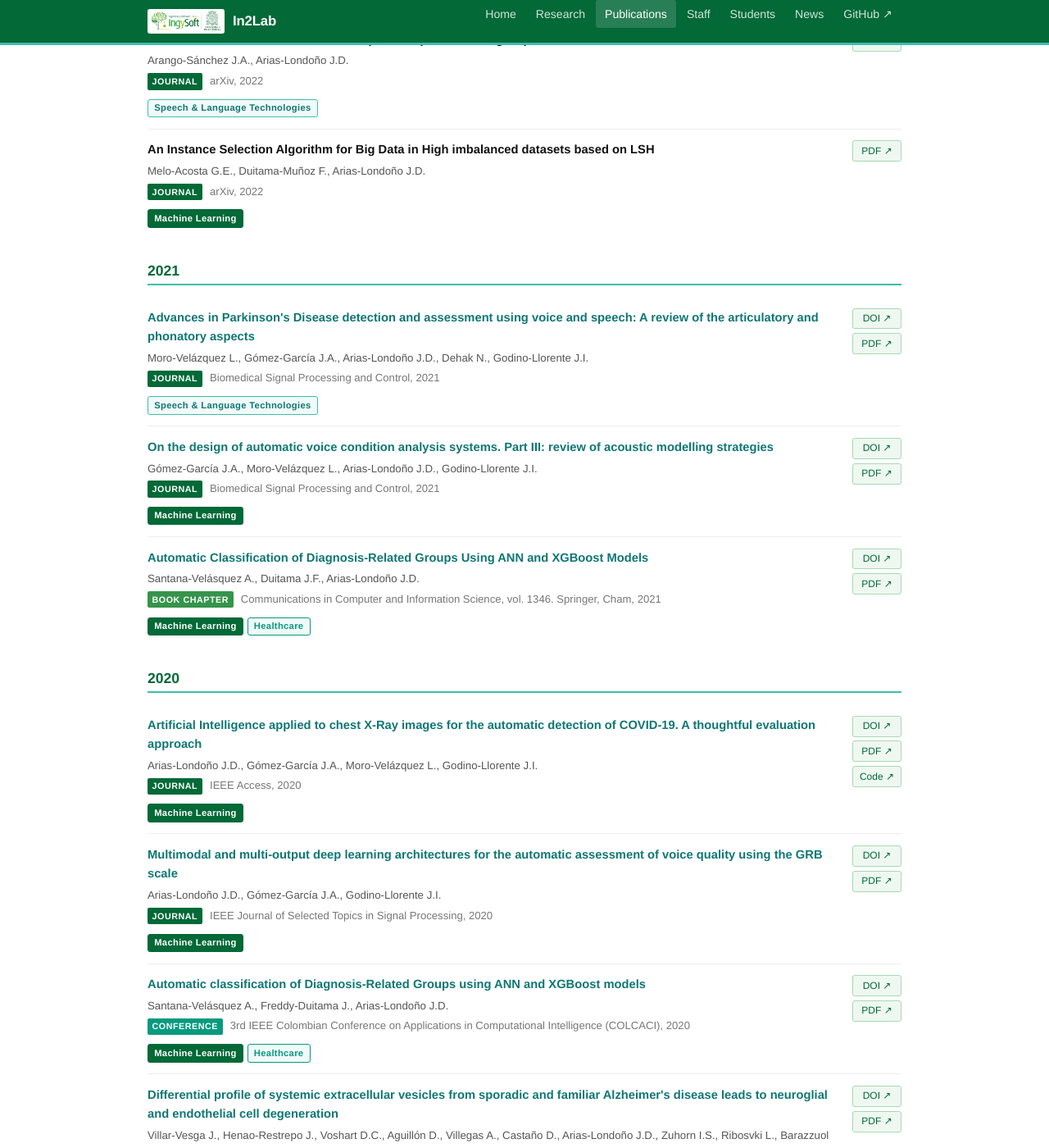
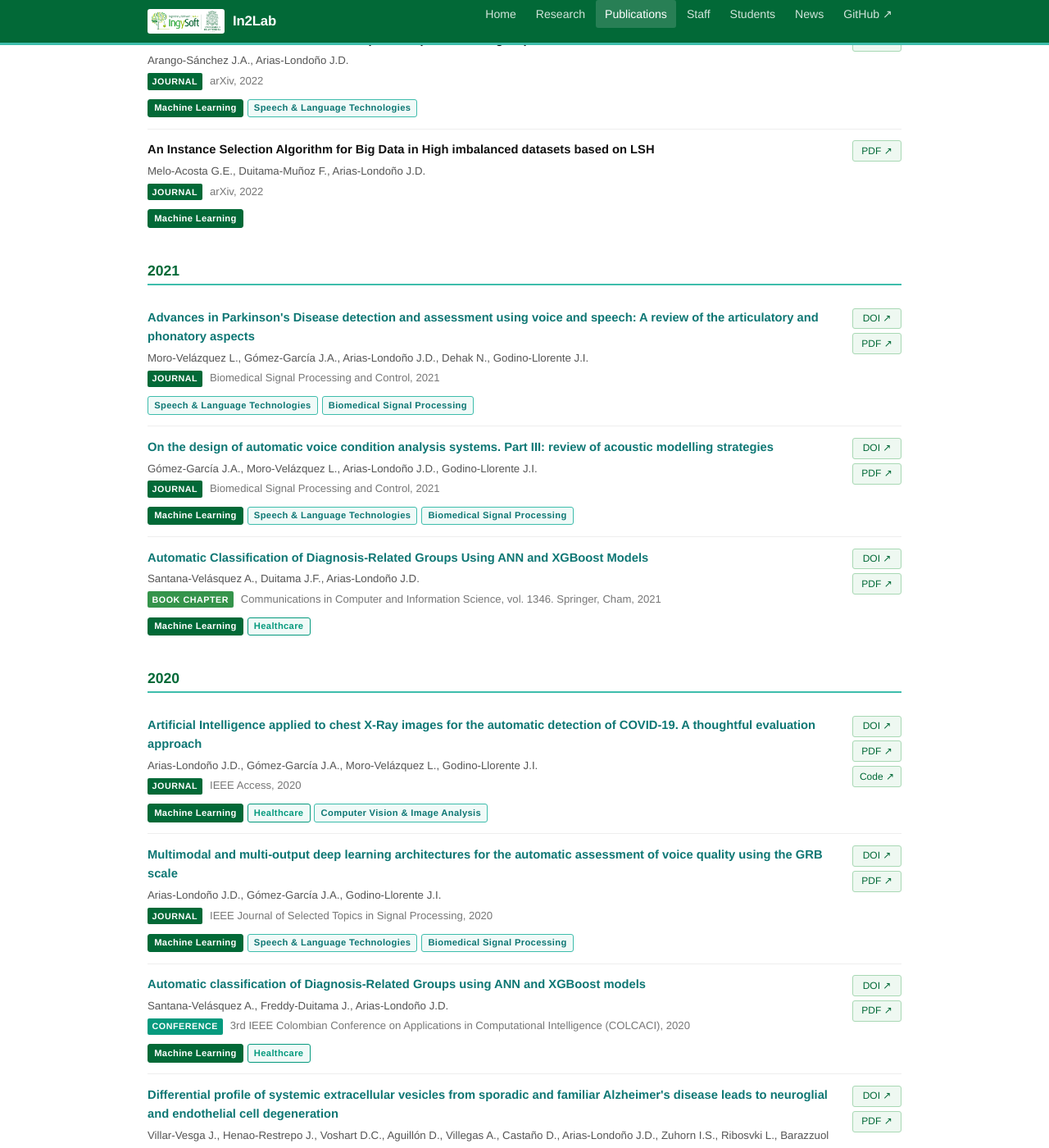
Before and after one commit to IN2LABUDEA/IN2LABUDEA.github.io, a Jekyll site: the page built from publications.html, in a window 1280 px wide and 1400 px high, scrolled down 1871 px. Shown: the whole window at 82% size. Built offline with Jekyll 4.4.1, drawn with Linux system fonts in a browser that asks for light colours; some of the changed text lies outside the part shown.

Commit message:
Update publications.yml

```diff
--- a/_data/publications.yml
+++ b/_data/publications.yml
@@ -23,7 +23,7 @@
   venue:   "Journal of Translational Autoimmunity"
   year:    2026
   type:    journal
-  tags:    [data science, metabolomics, biomedical]
+  tags:    [data_science, metabolomics, biomedical]
   doi:     10.1016/j.jtauto.2026.100387     # replace with real DOI
   pdf:     https://www.sciencedirect.com/science/article/pii/S2589909026000407/pdfft?md5=8f776c42b5b9c6c56e096a25a2f12a62&pid=1-s2.0-S2589909026000407-main.pdf
   code:    null
@@ -33,7 +33,7 @@
   venue:   "Research Square"
   year:    2026
   type:    journal
-  tags:    [data science, metabolomics, biomedical]
+  tags:    [data_science, metabolomics, biomedical]
   doi:     10.21203/rs.3.rs-9357482/v1
   pdf:     https://doi.org/10.21203/rs.3.rs-9357482/v1
   code:    null
@@ -43,7 +43,7 @@
   venue:   "IEEE Journal of Selected Topics in Signal Processing"
   year:    2025
   type:    journal
-  tags:    [ml, neurodegeneration, signal-processing]
+  tags:    [ml, biomedical]
   doi:     10.1109/JSTSP.2025.11275989
   pdf:     https://ieeexplore.ieee.org/abstract/document/11275989
   code:    null
@@ -53,7 +53,7 @@
   venue:   "arXiv"
   year:    2024
   type:    journal
-  tags:    [ml, bayesian-optimization, agriculture]
+  tags:    [ml, agriculture]
   doi:     null
   pdf:     https://arxiv.org/abs/2409.12919
   code:    https://github.com/jdariasl/morbo
@@ -73,7 +73,7 @@
   venue:   "Frontiers in Aging Neuroscience"
   year:    2023
   type:    journal
-  tags:    [data science, metabolomics, biomedical]
+  tags:    [data_science, metabolomics, biomedical]
   doi:     10.3389/fnagi.2023.1194203
   pdf:     https://www.frontiersin.org/articles/10.3389/fnagi.2023.1194203/full
   code:    null
@@ -83,7 +83,7 @@
   venue:   "arXiv"
   year:    2022
   type:    journal
-  tags:    [speech, deep-learning, signal-processing]
+  tags:    [ml, speech]
   doi:     null
   pdf:     https://arxiv.org/abs/2205.13657
   code:    null
@@ -93,7 +93,7 @@
   venue:   "arXiv"
   year:    2022
   type:    journal
-  tags:    [ml, big-data, imbalanced-learning]
+  tags:    [ml, data_science]
   doi:     null
   pdf:     https://arxiv.org/abs/2210.04310
   code:    null
@@ -103,7 +103,7 @@
   venue:   "Biomedical Signal Processing and Control"
   year:    2021
   type:    journal
-  tags:    [speech, parkinson, review]
+  tags:    [speech, biomedical]
   doi:     10.1016/j.bspc.2021.102418
   pdf:     https://www.sciencedirect.com/science/article/abs/pii/S174680942100015X
   code:    null
@@ -113,7 +113,7 @@
   venue:   "Biomedical Signal Processing and Control"
   year:    2021
   type:    journal
-  tags:    [ml, voice, parkinson, signal-processing]
+  tags:    [ml, speech, biomedical]
   doi:     10.1016/j.bspc.2020.102049
   pdf:     https://www.sciencedirect.com/science/article/pii/S1746809420302056
   code:    null
@@ -134,7 +134,7 @@
   venue:   "IEEE Access"
   year:    2020
   type:    journal
-  tags:    [ml, covid, medical-imaging]
+  tags:    [ml, healthcare, vision]
   doi:     10.1109/ACCESS.2020.3044692
   pdf:     https://ieeexplore.ieee.org/document/9293268
   code:    https://github.com/jdariasl/COVIDNET
@@ -144,7 +144,7 @@
   venue:   "IEEE Journal of Selected Topics in Signal Processing"
   year:    2020
   type:    journal
-  tags:    [ml, voice, signal-processing]
+  tags:    [ml, speech, biomedical]
   doi:     10.1109/JSTSP.2019.2956709
   pdf:     https://ieeexplore.ieee.org/document/8917580
   code:    null
@@ -164,7 +164,7 @@
   venue:   "Frontiers in Aging Neuroscience"
   year:    2020
   type:    journal
-  tags:    [data science, metabolomics, biomedical]
+  tags:    [data_science, metabolomics, biomedical]
   doi:     10.3389/fnagi.2020.587989
   pdf:     https://www.frontiersin.org/articles/10.3389/fnagi.2020.587989/full
   code:    null
@@ -174,7 +174,7 @@
   venue:   "BBA - Molecular Basis of Disease"
   year:    2020
   type:    journal
-  tags:    [data science, metabolomics, biomedical]
+  tags:    [data_science, metabolomics, biomedical]
   doi:     10.1016/j.bbadis.2020.165797
   pdf:     https://www.sciencedirect.com/science/article/pii/S0925443920301423
   code:    null
@@ -184,7 +184,7 @@
   venue:   "Communications in Computer and Information Science, vol. 1295. Springer, Cham"
   year:    2019
   type:    book-chapter
-  tags:    [speech, parkinson, deep-learning]
+  tags:    [ml, speech, biomedical]
   doi:     10.1007/978-3-030-65654-6_6
   pdf:     https://link.springer.com/chapter/10.1007/978-3-030-65654-6_6
   code:    null
@@ -194,7 +194,7 @@
   venue:   "Communications in Computer and Information Science, vol. 1096. Springer, Cham"
   year:    2019
   type:    book-chapter
-  tags:    [ml, process-mining, probabilistic models]
+  tags:    [ml, industry]
   doi:     10.1007/978-3-030-36211-9_18
   pdf:     https://link.springer.com/chapter/10.1007/978-3-030-36211-9_18
   code:    null
```
